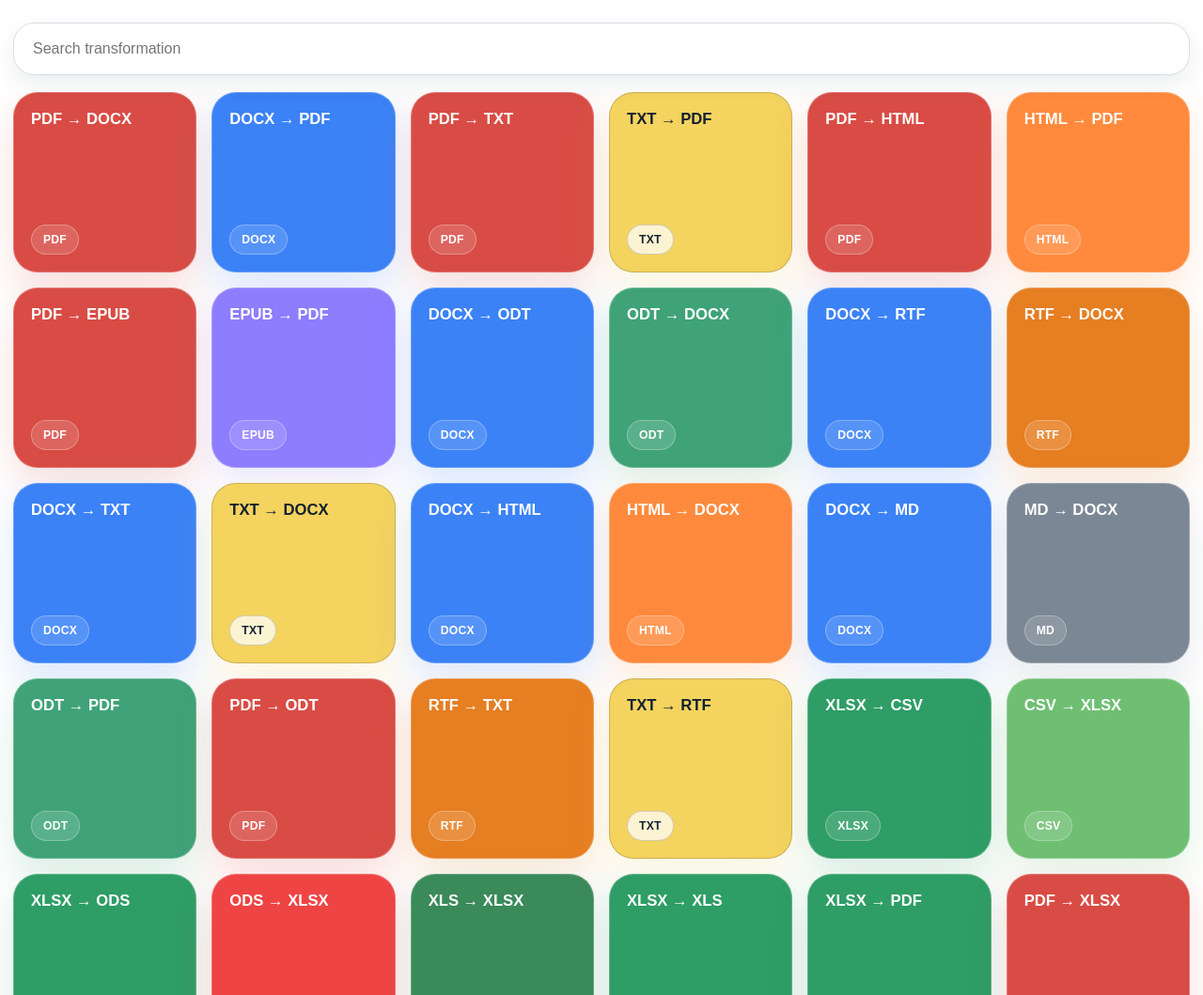
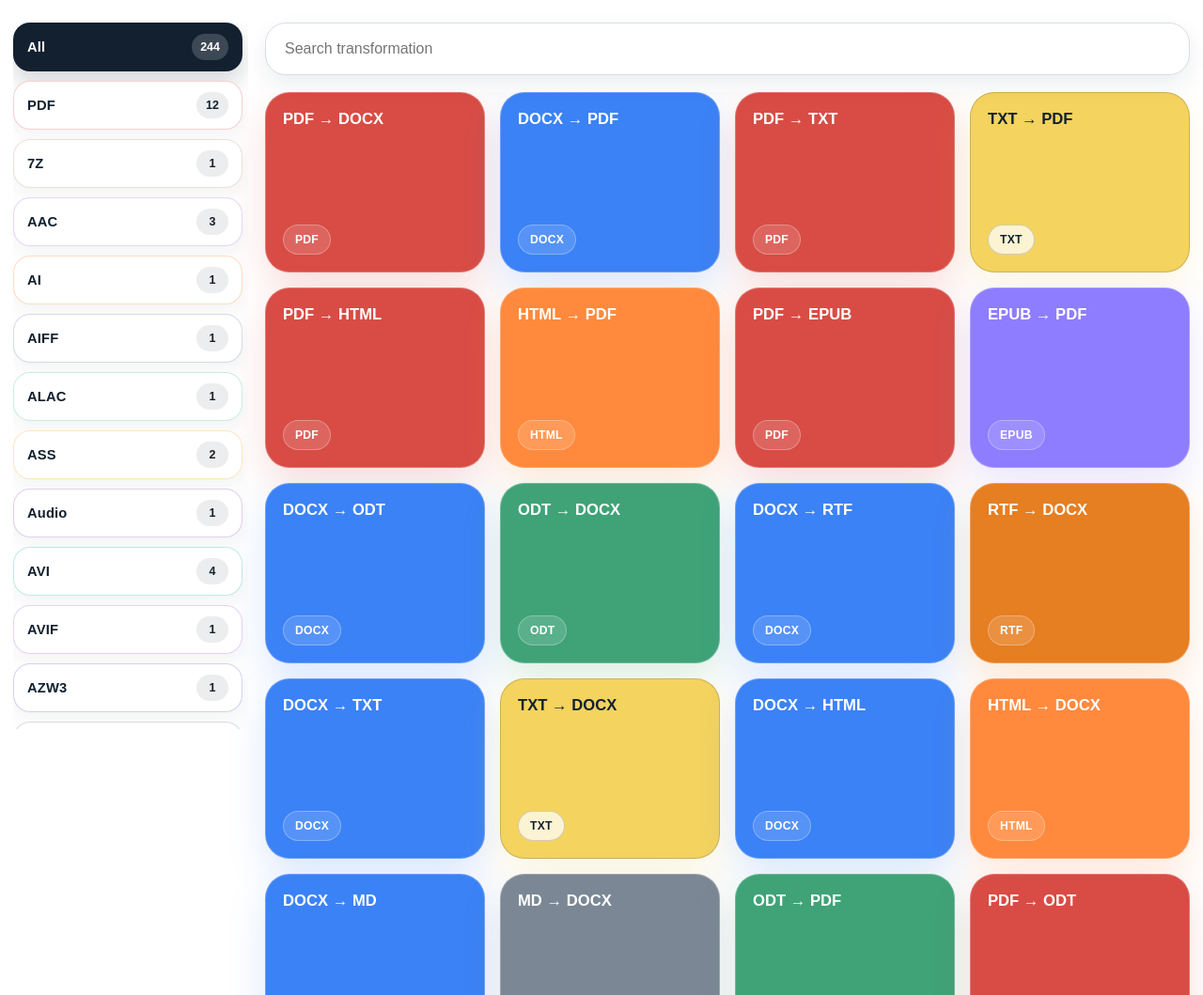
Before and after one commit to MusammatA/smartPDF, a plain HTML site: page index.html in a window 1280 px wide. Shown: the top 1059 px of the page at 94% size. Drawn offline with Linux system fonts and the light colour scheme; no server answers.

Commit message:
Add source format sidebar filters

```diff
--- a/app.js
+++ b/app.js
@@ -1,4 +1,5 @@
 const state = {
+  activeSource: "All",
   apiAvailable: false,
   loadError: "",
   conversions: [],
@@ -113,9 +114,11 @@ const FALLBACK_COLORS = [
   "#7c6cf6",
 ];
 
+const ALL_SOURCES = "All";
 const conversionGrid = document.getElementById("conversion-grid");
 const fileInput = document.getElementById("file-input");
 const searchInput = document.getElementById("search-input");
+const sourceTabs = document.getElementById("source-tabs");
 const toast = document.getElementById("toast");
 const appBaseUrl = new URL(".", window.location.href);
 
@@ -161,12 +164,22 @@ async function fetchCatalog(path) {
 function bindEvents() {
   searchInput.addEventListener("input", (event) => {
     state.query = normalizeSearchText(event.target.value);
-    if (!getVisibleConversions().some((entry) => entry.key === state.activeKey)) {
-      state.activeKey = null;
-      clearSelectedFile();
-    }
+    syncActiveSelection();
     render();
   });
+
+  if (sourceTabs) {
+    sourceTabs.addEventListener("click", (event) => {
+      const button = event.target.closest("[data-source-filter]");
+      if (!button) {
+        return;
+      }
+
+      state.activeSource = button.dataset.sourceFilter || ALL_SOURCES;
+      syncActiveSelection();
+      render();
+    });
+  }
 
   fileInput.addEventListener("change", (event) => {
     const [file] = event.target.files;
@@ -186,7 +199,9 @@ function normalizeSearchText(value) {
 function getVisibleConversions() {
   return state.conversions.filter((entry) => {
     const haystack = normalizeSearchText(`${entry.label} ${entry.category} ${entry.note} ${entry.status}`);
-    return !state.query || haystack.includes(state.query);
+    const matchesQuery = !state.query || haystack.includes(state.query);
+    const matchesSource = state.activeSource === ALL_SOURCES || entry.source === state.activeSource;
+    return matchesQuery && matchesSource;
   });
 }
 
@@ -194,13 +209,47 @@ function getActiveConversion() {
   return state.conversions.find((entry) => entry.key === state.activeKey) || null;
 }
 
+function getSourceGroups() {
+  const counts = new Map();
+
+  state.conversions.forEach((entry) => {
+    counts.set(entry.source, (counts.get(entry.source) || 0) + 1);
+  });
+
+  const sources = [...counts.keys()].sort((left, right) => {
+    if (left === "PDF") {
+      return -1;
+    }
+    if (right === "PDF") {
+      return 1;
+    }
+    return left.localeCompare(right);
+  });
+
+  return [
+    { count: state.conversions.length, source: ALL_SOURCES },
+    ...sources.map((source) => ({
+      count: counts.get(source) || 0,
+      source,
+    })),
+  ];
+}
+
 function clearSelectedFile() {
   state.file = null;
   fileInput.value = "";
 }
 
+function syncActiveSelection() {
+  if (state.activeKey && !getVisibleConversions().some((entry) => entry.key === state.activeKey)) {
+    state.activeKey = null;
+    clearSelectedFile();
+  }
+}
+
 function render() {
   const visible = getVisibleConversions();
+  renderSourceTabs();
   conversionGrid.innerHTML = "";
 
   if (!visible.length) {
@@ -293,6 +342,58 @@ function render() {
   });
 }
 
+function renderSourceTabs() {
+  if (!sourceTabs) {
+    return;
+  }
+
+  sourceTabs.innerHTML = "";
+
+  getSourceGroups().forEach(({ source, count }) => {
+    const tab = document.createElement("button");
+    const theme = getSourceTabTheme(source);
+    const isActive = source === state.activeSource;
+
+    tab.type = "button";
+    tab.className = `source-tab${isActive ? " active" : ""}`;
+    tab.dataset.sourceFilter = source;
+    tab.style.setProperty("--tab-accent", theme.accent);
+    tab.style.setProperty("--tab-ink", theme.ink);
+    tab.style.setProperty("--tab-shadow", theme.shadow);
+    tab.style.setProperty("--tab-tint", theme.tint);
+    tab.style.setProperty("--tab-border", theme.border);
+    tab.innerHTML = `
+      <span class="source-tab-label">${source}</span>
+      <span class="source-tab-count">${count}</span>
+    `;
+
+    sourceTabs.appendChild(tab);
+  });
+}
+
+function getSourceTabTheme(source) {
+  if (source === ALL_SOURCES) {
+    return {
+      accent: "#12202f",
+      border: "rgba(18, 32, 47, 0.16)",
+      ink: "#ffffff",
+      shadow: "0 12px 24px rgba(18, 32, 47, 0.18)",
+      tint: "rgba(18, 32, 47, 0.06)",
+    };
+  }
+
+  const theme = getSourceTheme(source);
+  const { r, g, b } = theme.rgb;
+
+  return {
+    accent: theme.background,
+    border: `rgba(${r}, ${g}, ${b}, 0.26)`,
+    ink: theme.ink,
+    shadow: `0 12px 24px rgba(${r}, ${g}, ${b}, 0.22)`,
+    tint: `rgba(${r}, ${g}, ${b}, 0.12)`,
+  };
+}
+
 function getSourceTheme(source) {
   const background = SOURCE_COLORS[source] || fallbackColorFor(source);
   const rgb = hexToRgb(background);
@@ -310,6 +411,8 @@ function getSourceTheme(source) {
     chipBorder,
     chipInk,
     ink,
+    lightBackground,
+    rgb,
     shadow: `0 16px 40px rgba(${rgb.r}, ${rgb.g}, ${rgb.b}, 0.18)`,
   };
 }
--- a/index.html
+++ b/index.html
@@ -4,12 +4,18 @@
     <meta charset="utf-8">
     <meta name="viewport" content="width=device-width, initial-scale=1">
     <title>smartPDF</title>
-    <link rel="stylesheet" href="styles.css?v=3">
+    <link rel="stylesheet" href="styles.css?v=4">
   </head>
   <body>
     <div class="app-shell">
       <input id="file-input" name="file" type="file" hidden>
 
+      <div class="app-layout">
+        <aside class="source-sidebar">
+          <div id="source-tabs" class="source-tabs" aria-label="Source format filters"></div>
+        </aside>
+
+        <div class="catalog-panel">
           <div class="search-wrap">
             <input
               id="search-input"
@@ -20,9 +26,11 @@
           </div>
 
           <div id="conversion-grid" class="conversion-grid"></div>
+        </div>
+      </div>
       <div id="toast" class="toast" aria-live="polite"></div>
     </div>
 
-    <script src="app.js?v=5" defer></script>
+    <script src="app.js?v=6" defer></script>
   </body>
 </html>
--- a/styles.css
+++ b/styles.css
@@ -33,6 +33,93 @@ body {
   padding: 24px 0 40px;
 }
 
+.app-layout {
+  display: grid;
+  grid-template-columns: minmax(210px, 250px) minmax(0, 1fr);
+  gap: 18px;
+  align-items: start;
+}
+
+.source-sidebar {
+  position: sticky;
+  top: 24px;
+  align-self: start;
+  min-width: 0;
+}
+
+.source-tabs {
+  display: flex;
+  flex-direction: column;
+  gap: 10px;
+  max-height: calc(100vh - 48px);
+  overflow: auto;
+  padding-right: 6px;
+}
+
+.source-tab {
+  width: 100%;
+  min-height: 52px;
+  border: 1px solid var(--tab-border, var(--line));
+  border-radius: 18px;
+  background: var(--surface);
+  color: var(--ink);
+  padding: 12px 14px;
+  display: flex;
+  align-items: center;
+  justify-content: space-between;
+  gap: 10px;
+  text-align: left;
+  cursor: pointer;
+  box-shadow: 0 8px 18px rgba(18, 32, 47, 0.05);
+  transition: transform 180ms ease, border-color 180ms ease, background-color 180ms ease, box-shadow 180ms ease;
+}
+
+.source-tab:hover {
+  transform: translateX(2px);
+  background: var(--tab-tint, rgba(18, 32, 47, 0.05));
+  border-color: var(--tab-border, var(--line-strong));
+}
+
+.source-tab.active {
+  background: var(--tab-accent, var(--line-strong));
+  color: var(--tab-ink, #ffffff);
+  border-color: transparent;
+  box-shadow: var(--tab-shadow, 0 12px 24px rgba(18, 32, 47, 0.16));
+}
+
+.source-tab-label,
+.source-tab-count {
+  position: relative;
+  z-index: 1;
+}
+
+.source-tab-label {
+  font-size: 0.92rem;
+  font-weight: 700;
+  letter-spacing: 0.01em;
+}
+
+.source-tab-count {
+  min-width: 34px;
+  min-height: 28px;
+  padding: 0 9px;
+  border-radius: 999px;
+  display: inline-flex;
+  align-items: center;
+  justify-content: center;
+  font-size: 0.78rem;
+  font-weight: 700;
+  background: rgba(18, 32, 47, 0.08);
+}
+
+.source-tab.active .source-tab-count {
+  background: rgba(255, 255, 255, 0.18);
+}
+
+.catalog-panel {
+  min-width: 0;
+}
+
 .search-wrap {
   position: sticky;
   top: 0;
@@ -55,6 +142,7 @@ body {
 }
 
 .search-wrap input:focus,
+.source-tab:focus-visible,
 .conversion-select:focus-visible,
 .action-chip:focus-visible {
   border-color: var(--line-strong);
@@ -223,6 +311,29 @@ body {
   box-shadow: var(--shadow);
 }
 
+@media (max-width: 960px) {
+  .app-layout {
+    grid-template-columns: 1fr;
+  }
+
+  .source-sidebar {
+    position: static;
+  }
+
+  .source-tabs {
+    flex-direction: row;
+    max-height: none;
+    overflow-x: auto;
+    overflow-y: hidden;
+    padding: 0 0 6px;
+  }
+
+  .source-tab {
+    flex: 0 0 auto;
+    min-width: max-content;
+  }
+}
+
 @media (max-width: 720px) {
   .app-shell {
     width: min(100% - 20px, 1440px);
```
Lines whose indentation alone changed are shown as unchanged.
